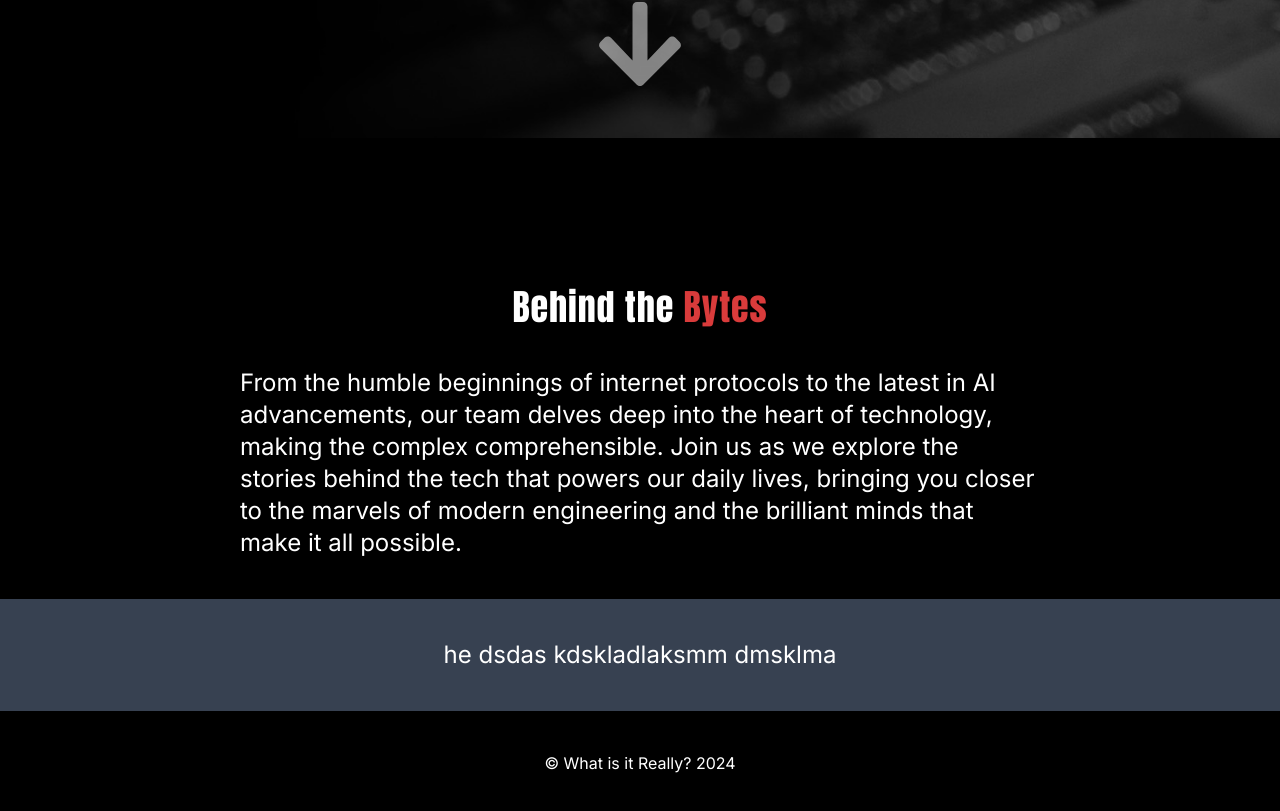
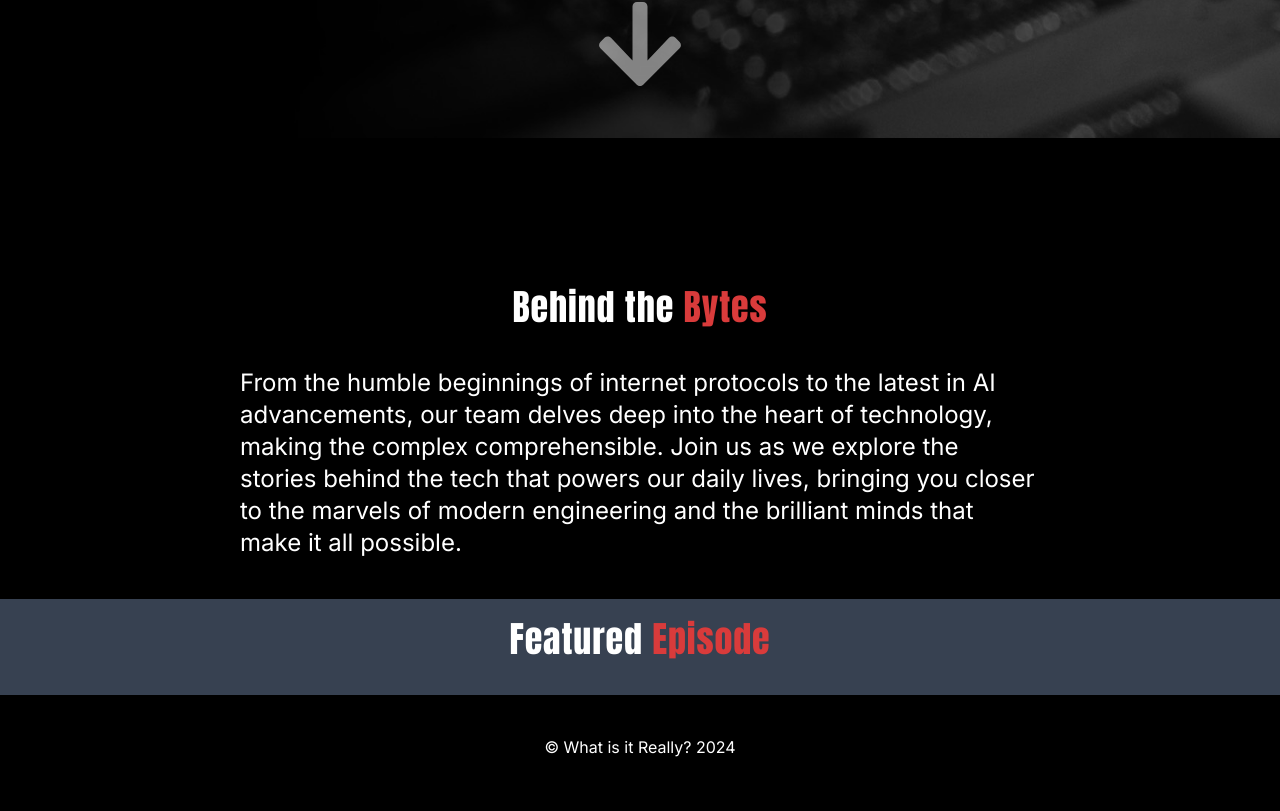
Before and after one commit to ParadiseLost69/what-is-it-really, a Next.js app: page / in a window 1280 px wide. Shown: the part 662-1473 px from the top of the page. Built offline with nearby package versions, Linux system fonts and the light colour scheme.

Commit message:
Update titles

```diff
--- a/src/app/components/MainPage/MainPageContent.jsx
+++ b/src/app/components/MainPage/MainPageContent.jsx
@@ -3,7 +3,7 @@ import React from "react";
 export default function MainPageContent({ children, bgColor, padding }) {
   return (
     <div
-      className={`text-2xl ${bgColor ? bgColor : ""} ${
+      className={` text-2xl ${bgColor ? bgColor : ""} ${
         padding ? padding : "p-10"
       } px-6 lg:px-40 xl:px-60`}
     >
--- a/src/app/page.jsx
+++ b/src/app/page.jsx
@@ -5,6 +5,7 @@ import Link from "next/link";
 import { Inter } from "next/font/google";
 import "./globals.css";
 import MainPageContent from "./components/MainPage/MainPageContent";
+import Parser from "rss-parser";
 
 const inter = Inter({ subsets: ["latin"], style: "normal" });
 
@@ -79,8 +80,14 @@ export default function Home() {
           </p>
         </MainPageContent>
 
-        <MainPageContent bgColor="bg-gray-700" padding="p-10">
-          <h2 className="text-center">he dsdas kdskladlaksmm dmsklma</h2>
+        <MainPageContent bgColor="bg-gray-700" padding="p-5">
+          <h2
+            id="description"
+            className=" tracking-wide font-primary text-center text-4xl"
+          >
+            Featured <span className="text-secondary">Episode</span>
+          </h2>
+          <p className="mt-4"></p>
         </MainPageContent>
       </div>
     </div>
```
